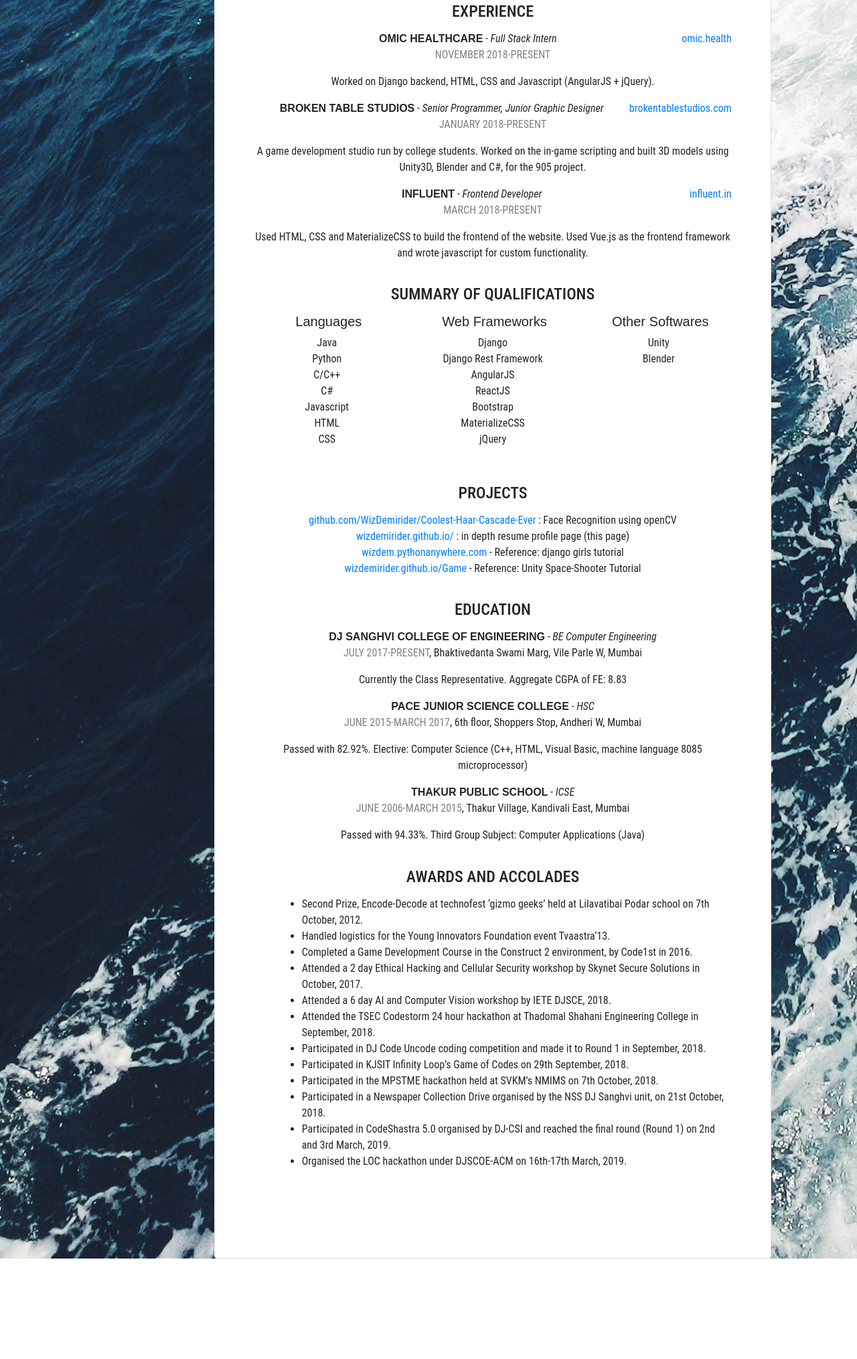
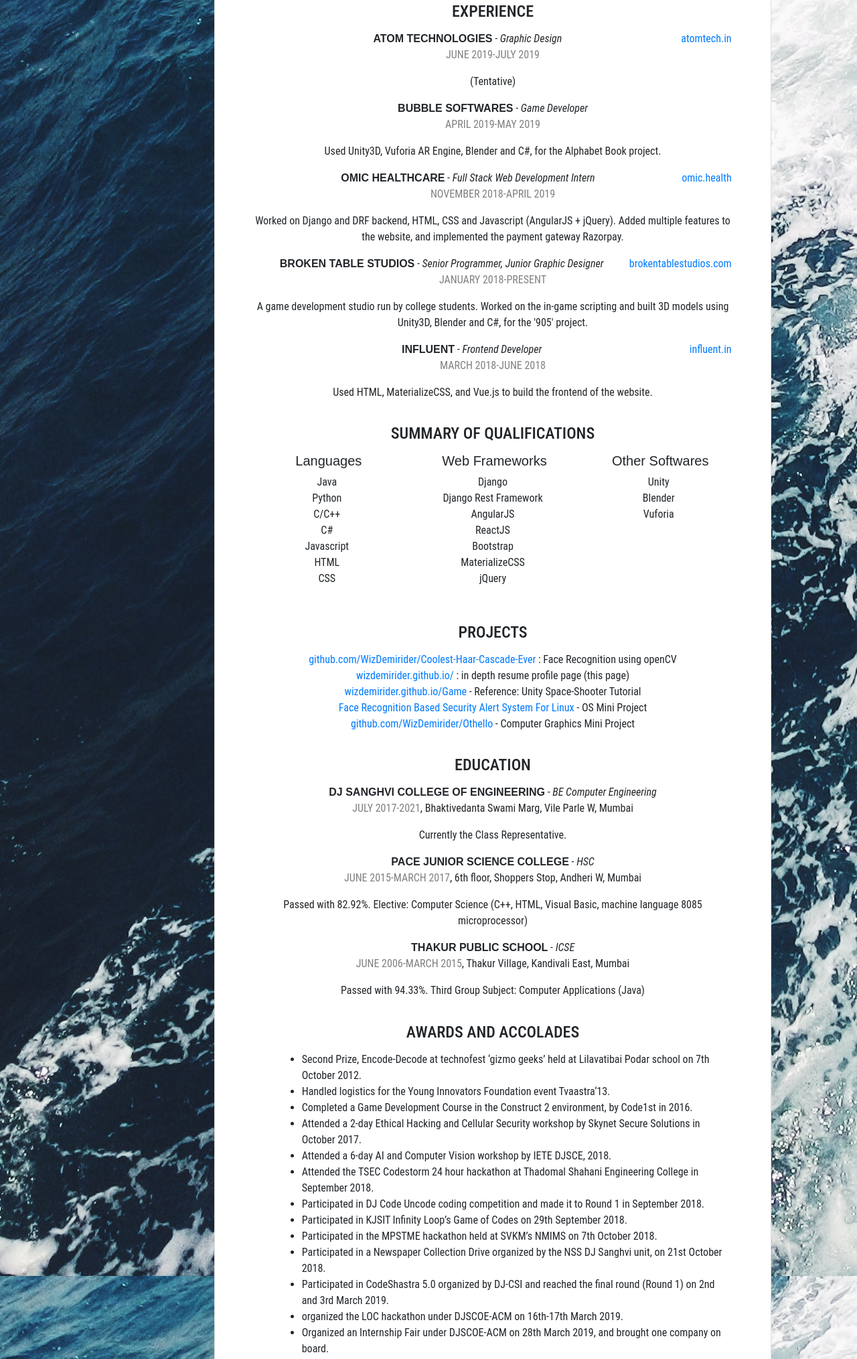
Before and after one commit to WizDemirider/Ankit-Gupta-Portfolio, a plain HTML site: page index.html in a window 1280 px wide. Shown: the part 386-2415 px from the top of the page at 67% size. Before the commit the page ends 2265 px from the top, so only its background shows below. Drawn offline with nearby package versions, Linux system fonts and the light colour scheme.

Commit message:
modifications 05/19

```diff
--- a/index.css
+++ b/index.css
@@ -148,3 +148,13 @@ h5 {
     list-style-type: disc;
     text-align: left;
 }
+
+#linksbox h4 {
+    padding-left: 5%;
+}
+
+#linksbox ul {
+    padding-left:10%;
+    list-style-type: disc;
+    text-align: left;
+}
--- a/index.html
+++ b/index.html
@@ -73,7 +73,7 @@
                         <ul>
                             <li>Full Stack SE Mentee at Unicode, a Computer Department Student Chapter at DJ Sanghvi College of Engineering.</li>
                             <li>Part of the Events Department of DJ ACM, the DJ Sanghvi Student Chapter of the renowned international organisation ACM.</li>
-                            <li>Part of the Computer Department Alumni Association, and organised 2 guest lectures of TechReboot 2018.</li>
+                            <li>Part of the Computer Department Alumni Association, and organized 2 guest lectures of TechReboot 2018.</li>
                             <li>Part of the National Service Scheme (NSS) as a volunteer.</li>
                             <li>Was a Senior Editor for the school magazine, as part of the Editorial Board.</li>
                         </ul>
@@ -82,11 +82,28 @@
                         <h4>EXPERIENCE</h4>
                         <ul>
                             <li>
-                                <p><span class="name">OMIC HEALTHCARE</span> - <span class="position">Full Stack Intern</span>
+                                <p><span class="name">ATOM TECHNOLOGIES</span> - <span class="position">Graphic Design</span>
+                                    <span class="link"><a href="https://www.atomtech.in">atomtech.in</a></span>
+                                <br>
+                                <span class="timespan">JUNE 2019-JULY 2019</span>
+                                <p class="description">(Tentative)
+                                    </p></p>
+                            </li>
+                            <li>
+                                <p><span class="name">BUBBLE SOFTWARES</span> - <span class="position">Game Developer</span>
+                                    <span class="link"><a href=""></a></span>
+                                <br>
+                                <span class="timespan">APRIL 2019-MAY 2019</span>
+                                <p class="description">Used Unity3D, Vuforia AR Engine, Blender and C#, for the Alphabet Book project.</p></p>
+                            </li>
+                            <li>
+                                <p><span class="name">OMIC HEALTHCARE</span> - <span class="position">Full Stack Web Development Intern</span>
                                     <span class="link"><a href="https://app.omic.health">omic.health</a></span>
                                 <br>
-                                <span class="timespan">NOVEMBER 2018-PRESENT</span>
-                                <p class="description">Worked on Django backend, HTML, CSS and Javascript (AngularJS + jQuery).</p></p>
+                                <span class="timespan">NOVEMBER 2018-APRIL 2019</span>
+                                <p class="description">Worked on Django and DRF backend, HTML, CSS and Javascript (AngularJS + jQuery).
+                                    Added multiple features to the website, and implemented the payment gateway Razorpay.
+                                    </p></p>
                             </li>
                             <li>
                                 <p><span class="name">BROKEN TABLE STUDIOS</span> - <span class="position">Senior Programmer, Junior Graphic Designer</span>
@@ -94,15 +111,14 @@
                                 <br>
                                 <span class="timespan">JANUARY 2018-PRESENT</span>
                                 <p class="description">A game development studio run by college students.
-                                Worked on the in-game scripting and built 3D models using Unity3D, Blender and C#, for the 905 project.</p></p>
+                                Worked on the in-game scripting and built 3D models using Unity3D, Blender and C#, for the '905' project.</p></p>
                             </li>
                             <li>
                                 <p><span class="name">INFLUENT</span> - <span class="position">Frontend Developer</span>
                                     <span class="link"><a href="https://www.influent.in">influent.in</a></span>
                                 <br>
-                                <span class="timespan">MARCH 2018-PRESENT</span>
-                                <p class="description">Used HTML, CSS and MaterializeCSS to build the frontend of the website.
-                                Used Vue.js as the frontend framework and wrote javascript for custom functionality.</p></p>
+                                <span class="timespan">MARCH 2018-JUNE 2018</span>
+                                <p class="description">Used HTML, MaterializeCSS, and Vue.js to build the frontend of the website.</p></p>
                             </li>
                         </ul>
                     </div>
@@ -138,6 +154,7 @@
                                 <ul>
                                     <li>Unity</li>
                                     <li>Blender</li>
+                                    <li>Vuforia</li>
                                 </ul>
                             </div>
                         </div>
@@ -147,8 +164,9 @@
                         <ul>
                             <li><a href="https://github.com/WizDemirider/Coolest-Haar-Cascade-Ever">github.com/WizDemirider/Coolest-Haar-Cascade-Ever</a> : Face Recognition using openCV</li>
                             <li><a href="https://github.com/WizDemirider/WizDemirider.github.io">wizdemirider.github.io/</a> : in depth resume profile page (this page)</li>
-                            <li><a href="https://wizdem.pythonanywhere.com">wizdem.pythonanywhere.com</a> - Reference: django girls tutorial</li>
                             <li><a href="https://wizdemirider.github.io/Game">wizdemirider.github.io/Game</a> - Reference: Unity Space-Shooter Tutorial</li>
+                            <li><a href="https://docs.google.com/document/d/1P0RpH7-BqJ4T_mvtHRp5Lwt1WhTj4ZcGVHXzXFOOihY/edit?usp=sharing">Face Recognition Based Security Alert System For Linux</a> - OS Mini Project</li>
+                            <li><a href="https://github.com/WizDemirider/Othello">github.com/WizDemirider/Othello</a> - Computer Graphics Mini Project</li>
                         </ul>
                     </div>
                     <div id="Education">
@@ -156,10 +174,9 @@
                         <ul>
                             <li>
                                 <p><span class="name">DJ SANGHVI COLLEGE OF ENGINEERING</span> - <span class="certification">BE Computer Engineering</span><br>
-                                <span class="timespan">JULY 2017-PRESENT</span>, <span class="address"> Bhaktivedanta Swami Marg, Vile Parle W, Mumbai</span>
+                                <span class="timespan">JULY 2017-2021</span>, <span class="address"> Bhaktivedanta Swami Marg, Vile Parle W, Mumbai</span>
                                 <p>
-                                Currently the Class Representative.
-                                Aggregate CGPA of FE: 8.83</p></p>
+                                Currently the Class Representative.</p></p>
                             </li>
                             <li>
                                 <p><span class="name">PACE JUNIOR SCIENCE COLLEGE</span> - <span class="certification">HSC</span><br>
@@ -181,18 +198,19 @@
                     <div id="Awards">
                         <h4>AWARDS AND ACCOLADES</h4>
                         <ul>
-                            <li>Second Prize, Encode-Decode at technofest ‘gizmo geeks’ held at Lilavatibai Podar school on 7th October, 2012.</li>
+                            <li>Second Prize, Encode-Decode at technofest ‘gizmo geeks’ held at Lilavatibai Podar school on 7th October 2012.</li>
                             <li>Handled logistics for the Young Innovators Foundation event Tvaastra‘13.</li>
                             <li>Completed a Game Development Course in the Construct 2 environment, by Code1st in 2016.</li>
-                            <li>Attended a 2 day Ethical Hacking and Cellular Security workshop by Skynet Secure Solutions in October, 2017.</li>
-                            <li>Attended a 6 day AI and Computer Vision workshop by IETE DJSCE, 2018.</li>
-                            <li>Attended the TSEC Codestorm 24 hour hackathon at Thadomal Shahani Engineering College in September, 2018.</li>
-                            <li>Participated in DJ Code Uncode coding competition and made it to Round 1 in September, 2018.</li>
-                            <li>Participated in KJSIT Infinity Loop’s Game of Codes on 29th September, 2018.</li>
-                            <li>Participated in the MPSTME hackathon held at SVKM’s NMIMS on 7th October, 2018.</li>
-                            <li>Participated in a Newspaper Collection Drive organised by the NSS DJ Sanghvi unit, on 21st October, 2018.</li>
-                            <li>Participated in CodeShastra 5.0 organised by DJ-CSI and reached the final round (Round 1) on 2nd and 3rd March, 2019.</li>
-                            <li>Organised the LOC hackathon under DJSCOE-ACM on 16th-17th March, 2019.</li>
+                            <li>Attended a 2-day Ethical Hacking and Cellular Security workshop by Skynet Secure Solutions in October 2017.</li>
+                            <li>Attended a 6-day AI and Computer Vision workshop by IETE DJSCE, 2018.</li>
+                            <li>Attended the TSEC Codestorm 24 hour hackathon at Thadomal Shahani Engineering College in September 2018.</li>
+                            <li>Participated in DJ Code Uncode coding competition and made it to Round 1 in September 2018.</li>
+                            <li>Participated in KJSIT Infinity Loop’s Game of Codes on 29th September 2018.</li>
+                            <li>Participated in the MPSTME hackathon held at SVKM’s NMIMS on 7th October 2018.</li>
+                            <li>Participated in a Newspaper Collection Drive organized by the NSS DJ Sanghvi unit, on 21st October 2018.</li>
+                            <li>Participated in CodeShastra 5.0 organized by DJ-CSI and reached the final round (Round 1) on 2nd and 3rd March 2019.</li>
+                            <li>organized the LOC hackathon under DJSCOE-ACM on 16th-17th March 2019.</li>
+                            <li>Organized an Internship Fair under DJSCOE-ACM on 28th March 2019, and brought one company on board.</li>
                         </ul>
                     </div>
                 </div>
```
